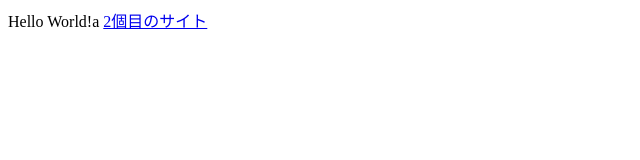
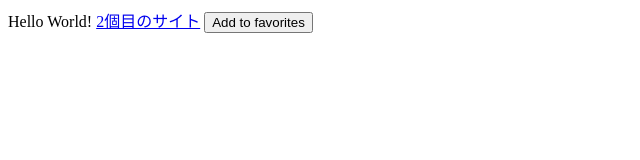
Before and after one commit to taichitaichi/taichitaichi.github.io, a plain HTML site: page index.html in a window 1280 px wide. Shown: the whole page, without its empty margins (0-640 px from the left). Drawn offline with Linux system fonts and the light colour scheme.

Commit message:
Update index.html

```diff
--- a/index.html
+++ b/index.html
@@ -4,7 +4,11 @@
 	<meta charset="utf-8">
 </head>
 <body>
-	Hello World!a
+	Hello World!
 	<a href= "helloworld_2.html" >2個目のサイト</a>
+	<button class="favorite styled"
+		type="button">
+	Add to favorites
+	</button>
 </body>
 </html>
```
